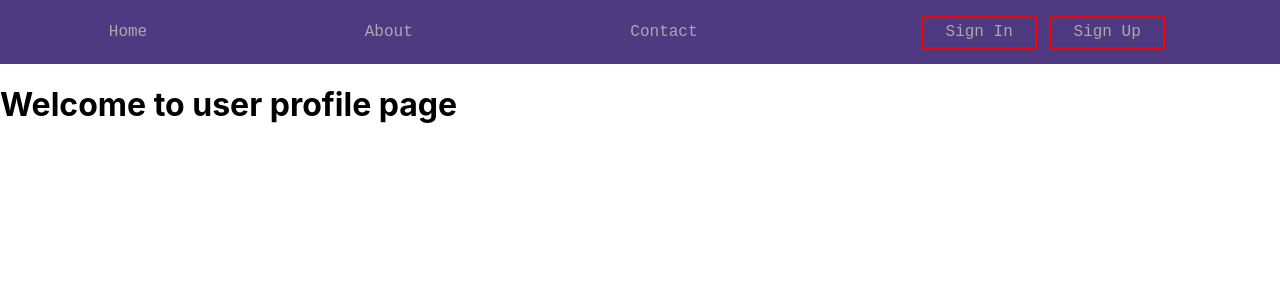
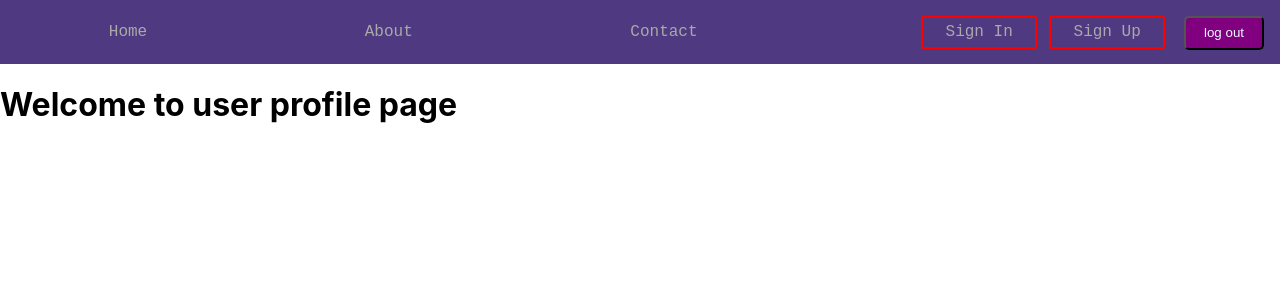
Before and after one commit to mohand30466/dj-re-porjects, a React (Create React App) app: page /profile in a window 1280 px wide. Shown: the top 300 px of the page. Built offline with nearby package versions, Linux system fonts and the light colour scheme.

Commit message:
add log out buttom

```diff
--- a/src/App.css
+++ b/src/App.css
@@ -36,3 +36,14 @@
     transform: rotate(360deg);
   }
 }
+
+.logout{
+  position: absolute;
+  top: 1rem;
+  right: 1rem;
+  background: purple;
+  color: aliceblue;
+  width: 5rem;
+  height: 2.1rem;
+  border-radius: 5px;
+}
--- a/src/compenent/Userprofile/Userprofile.js
+++ b/src/compenent/Userprofile/Userprofile.js
@@ -1,12 +1,22 @@
 import { React } from 'react'
+import { useCookies } from 'react-cookie';
 
 
 export default function Userprofile() {
+    const [token,setToken, removetoken]=useCookies()
+
+
+    const logoutclick =()=>{
+        console.log("log out clicked");
+        removetoken(['mykey'])
+        window.location.href="/"
+    }
 
 
 
     return ( <
         div >
+        <button className='logout' onClick={logoutclick}>log out</button>
         <
         h1 >
         Welcome to user profile page <
```
